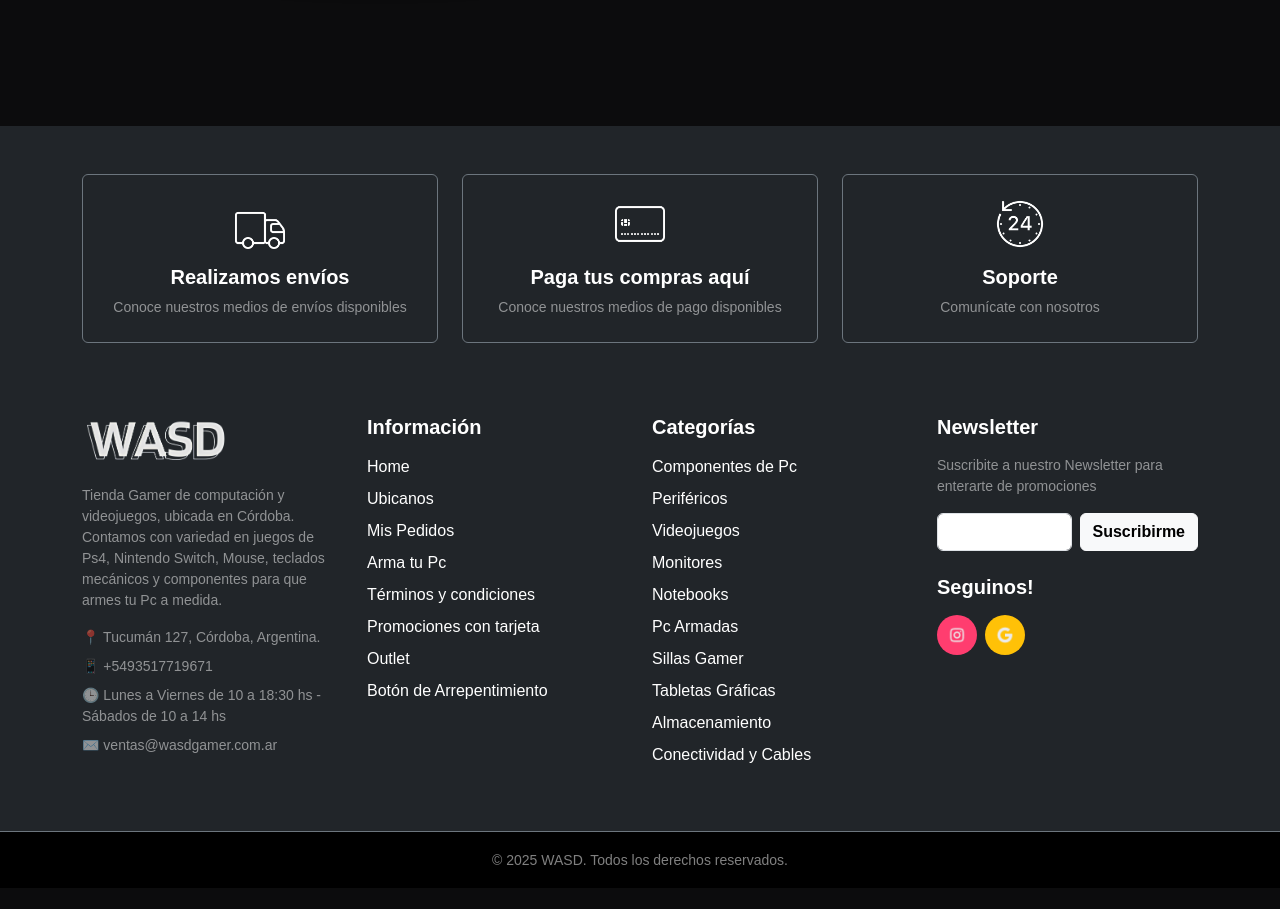
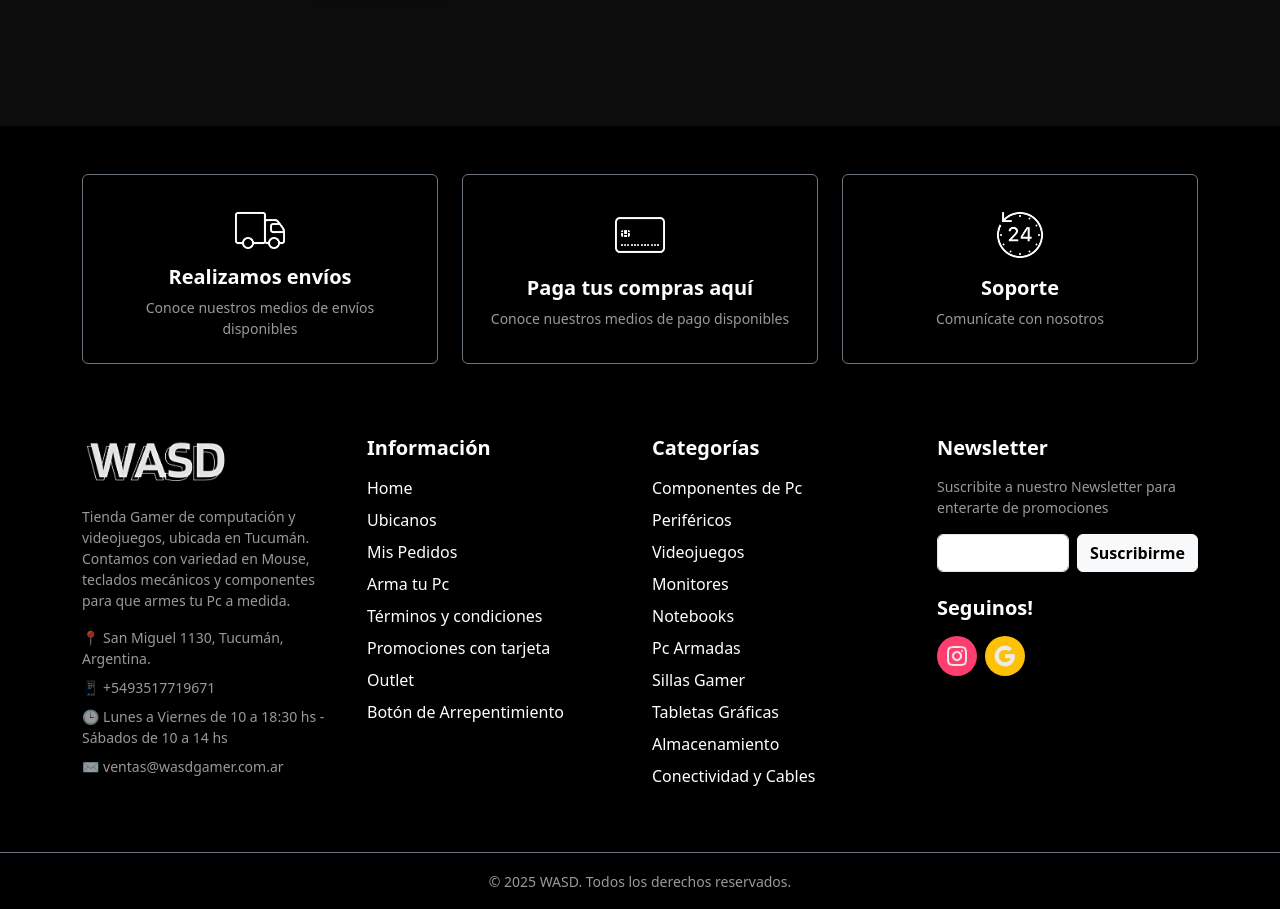
Before and after one commit to matiaspele/2FPS-Project, a React (Vite) app: page / in a window 1280 px wide. Shown: the part 722-1631 px from the top of the page. Before the commit the page ends 1610 px from the top, so only its background shows below. Built offline with nearby package versions, Linux system fonts and the light colour scheme.

Commit message:
se cambio el color del footer a uno mas uniforme y se agregaron hovers

```diff
--- a/src/components/footer.jsx
+++ b/src/components/footer.jsx
@@ -1,5 +1,8 @@
 import React from 'react';
 import { Link } from 'react-router-dom';
+
+
+import '../css/footer.css';
 
 
 import camionIcon from '../assets/camion.png';
@@ -11,16 +14,17 @@ import googleIcon from '../assets/icons8-logo-de-google-96.png';
 
 const Footer = () => {
   return (
-    <footer className="bg-dark text-white mt-5 pt-5" style={{ fontFamily: "'Poppins', sans-serif" }}>
+
+    <footer className="wasd-footer mt-5 pt-5">
       <div className="container">
 
-        {/*  SECCIÓN SUPERIOR  */}
+        {/*Iconos de servicio*/}
         <div className="row mb-5 text-center">
 
-          {/*  Envíos */}
+          {/* Envíos */}
           <div className="col-12 col-lg-4 mb-4">
             <div className="border border-secondary p-4 h-100 d-flex flex-column align-items-center justify-content-center rounded">
-              <img src={camionIcon} alt="Envíos" width="50" className="mb-3" style={{filter: 'invert(1)'}} />
+              <img src={camionIcon} alt="Envíos" width="50" className="mb-3 footer-icon-invert" />
               <h5 className="fw-bold">Realizamos envíos</h5>
               <small className="text-white-50">Conoce nuestros medios de envíos disponibles</small>
             </div>
@@ -29,134 +33,114 @@ const Footer = () => {
           {/* Pagos */}
           <div className="col-12 col-lg-4 mb-4">
             <div className="border border-secondary p-4 h-100 d-flex flex-column align-items-center justify-content-center rounded">
-              <img src={tarjetaIcon} alt="Pagos" width="50" className="mb-3" style={{filter: 'invert(1)'}} />
+              <img src={tarjetaIcon} alt="Pagos" width="50" className="mb-3 footer-icon-invert" />
               <h5 className="fw-bold">Paga tus compras aquí</h5>
               <small className="text-white-50">Conoce nuestros medios de pago disponibles</small>
             </div>
           </div>
 
-          {/* Soporte */}
+          {/*Soporte */}
           <div className="col-12 col-lg-4 mb-4">
             <div className="border border-secondary p-4 h-100 d-flex flex-column align-items-center justify-content-center rounded">
-              <img src={supportIcon} alt="Soporte 24hs" width="50" className="mb-3" style={{filter: 'invert(1)'}} />
+              <img src={supportIcon} alt="Soporte 24hs" width="50" className="mb-3 footer-icon-invert" />
               <h5 className="fw-bold">Soporte</h5>
               <small className="text-white-50">Comunícate con nosotros</small>
             </div>
           </div>
         </div>
 
-        {/* SECCIÓN PRINCIPAL DEL FOOTER  */}
+        {/* SECCIÓN PRINCIPAL */}
         <div className="row">
 
-          {/*  1 Contacto */}
+          {/*  1 Marca y Contacto */}
           <div className="col-12 col-md-3 mb-4">
-            {/* Logo WASD */}
             <div className="mb-3">
-
                 <img src={wasdLogo} alt="WASD Logo" width="150" />
             </div>
 
             <p className="small text-white-50">
-              Tienda Gamer de computación y videojuegos, ubicada en Córdoba.
-              Contamos con variedad en juegos de Ps4, Nintendo Switch, Mouse,
+              Tienda Gamer de computación y videojuegos, ubicada en Tucumán.
+              Contamos con variedad en  Mouse,
               teclados mecánicos y componentes para que armes tu Pc a medida.
             </p>
             <ul className="list-unstyled small text-white-50">
-              <li className="mb-2">📍 Tucumán 127, Córdoba, Argentina.</li>
+              <li className="mb-2">📍 San Miguel 1130, Tucumán, Argentina.</li>
               <li className="mb-2">📱 +5493517719671</li>
               <li className="mb-2">🕒 Lunes a Viernes de 10 a 18:30 hs - Sábados de 10 a 14 hs</li>
               <li className="mb-2">✉️ ventas@wasdgamer.com.ar</li>
             </ul>
           </div>
 
-          {/* Información */}
+          {/*  2 Información */}
           <div className="col-12 col-md-3 mb-4">
             <h5 className="fw-bold mb-3">Información</h5>
             <ul className="list-unstyled">
-
-              <li className="mb-2"><Link to="/" className="text-decoration-none text-white">Home</Link></li>
-              <li className="mb-2"><Link to="/ubicacion" className="text-decoration-none text-white">Ubicanos</Link></li>
-              <li className="mb-2"><Link to="/pedidos" className="text-decoration-none text-white">Mis Pedidos</Link></li>
-              <li className="mb-2"><Link to="/arma-tu-pc" className="text-decoration-none text-white">Arma tu Pc</Link></li>
-              <li className="mb-2"><Link to="/terminos" className="text-decoration-none text-white">Términos y condiciones</Link></li>
-              <li className="mb-2"><Link to="/promociones" className="text-decoration-none text-white">Promociones con tarjeta</Link></li>
-              <li className="mb-2"><Link to="/outlet" className="text-decoration-none text-white">Outlet</Link></li>
-              <li className="mb-2"><Link to="/arrepentimiento" className="text-decoration-none text-white">Botón de Arrepentimiento</Link></li>
+              <li className="mb-2"><Link to="#" className="text-decoration-none text-white lista-footer">Home</Link></li>
+              <li className="mb-2"><Link to="https://maps.app.goo.gl/56WfhzK5Br4McqYz6" className="text-decoration-none text-white lista-footer" target='blank_'>Ubicanos</Link></li>
+              <li className="mb-2"><Link to="" className="text-decoration-none text-white lista-footer">Mis Pedidos</Link></li>
+              <li className="mb-2"><Link to="" className="text-decoration-none text-white lista-footer">Arma tu Pc</Link></li>
+              <li className="mb-2"><Link to="" className="text-decoration-none text-white lista-footer">Términos y condiciones</Link></li>
+              <li className="mb-2"><Link to="" className="text-decoration-none text-white lista-footer">Promociones con tarjeta</Link></li>
+              <li className="mb-2"><Link to="" className="text-decoration-none text-white lista-footer">Outlet</Link></li>
+              <li className="mb-2"><Link to="" className="text-decoration-none text-white lista-footer">Botón de Arrepentimiento</Link></li>
             </ul>
           </div>
 
-          {/* Categorías */}
+          {/* 3 Categorías */}
           <div className="col-12 col-md-3 mb-4">
             <h5 className="fw-bold mb-3">Categorías</h5>
-            <ul className="list-unstyled">
-              <li className="mb-2"><Link to="/categoria/componentes" className="text-decoration-none text-white">Componentes de Pc</Link></li>
-              <li className="mb-2"><Link to="/categoria/perifericos" className="text-decoration-none text-white">Periféricos</Link></li>
-              <li className="mb-2"><Link to="/categoria/videojuegos" className="text-decoration-none text-white">Videojuegos</Link></li>
-              <li className="mb-2"><Link to="/categoria/monitores" className="text-decoration-none text-white">Monitores</Link></li>
-              <li className="mb-2"><Link to="/categoria/notebooks" className="text-decoration-none text-white">Notebooks</Link></li>
-              <li className="mb-2"><Link to="/categoria/pc-armadas" className="text-decoration-none text-white">Pc Armadas</Link></li>
-              <li className="mb-2"><Link to="/categoria/sillas" className="text-decoration-none text-white">Sillas Gamer</Link></li>
-              <li className="mb-2"><Link to="/categoria/tabletas" className="text-decoration-none text-white">Tabletas Gráficas</Link></li>
-              <li className="mb-2"><Link to="/categoria/almacenamiento" className="text-decoration-none text-white">Almacenamiento</Link></li>
-              <li className="mb-2"><Link to="/categoria/conectividad" className="text-decoration-none text-white">Conectividad y Cables</Link></li>
+            <ul className="list-unstyled ">
+              <li className="mb-2"><Link id="#lista-footer" to="" className="text-decoration-none text-white lista-footer">Componentes de Pc</Link></li>
+              <li className="mb-2"><Link to="" className="text-decoration-none text-white lista-footer">Periféricos</Link></li>
+              <li className="mb-2"><Link to="" className="text-decoration-none text-white lista-footer">Videojuegos</Link></li>
+              <li className="mb-2"><Link to="" className="text-decoration-none text-white lista-footer">Monitores</Link></li>
+              <li className="mb-2"><Link to="" className="text-decoration-none text-white lista-footer">Notebooks</Link></li>
+              <li className="mb-2"><Link to="" className="text-decoration-none text-white lista-footer">Pc Armadas</Link></li>
+              <li className="mb-2"><Link to="" className="text-decoration-none text-white lista-footer">Sillas Gamer</Link></li>
+              <li className="mb-2"><Link to="" className="text-decoration-none text-white lista-footer">Tabletas Gráficas</Link></li>
+              <li className="mb-2"><Link to="" className="text-decoration-none text-white lista-footer">Almacenamiento</Link></li>
+              <li className="mb-2"><Link to="" className="text-decoration-none text-white lista-footer">Conectividad y Cables</Link></li>
             </ul>
           </div>
 
-          {/* Newsletter*/}
+          {/*  4 Newsletter */}
           <div className="col-12 col-md-3 mb-4">
             <h5 className="fw-bold mb-3">Newsletter</h5>
             <p className="small text-white-50">Suscribite a nuestro Newsletter para enterarte de promociones</p>
             <form className="d-flex mb-4">
               <input type="email" className="form-control me-2" placeholder="Email..." />
-
               <button className="btn btn-light fw-bold" type="submit">Suscribirme</button>
             </form>
 
             <h5 className="fw-bold mb-3">Seguinos!</h5>
             <div className="d-flex gap-2 mb-3">
 
-               {/* Instagram */}
               <a
                 href="https://instagram.com"
                 target="_blank"
                 rel="noreferrer"
-                className="d-flex align-items-center justify-content-center"
-                style={{
-                  width: '40px',
-                  height: '40px',
-                  backgroundColor: '#ff3d6f',
-                  borderRadius: '50%',
-                }}
+                className="social-icon-circle social-instagram"
               >
-                 <img src={instagramIcon} alt="Instagram" width="22" />
+                 <img src={instagramIcon} alt="Instagram" width="32" />
               </a>
 
-               {/* Google*/}
               <a
                 href="https://google.com"
                 target="_blank"
                 rel="noreferrer"
-                className="d-flex align-items-center justify-content-center"
-                style={{
-                  width: '40px',
-                  height: '40px',
-                  backgroundColor: '#ffc107',
-                  borderRadius: '50%',
-                }}
+                className="social-icon-circle social-google"
               >
-                 <img src={googleIcon} alt="Google" width="22" />
+                 <img src={googleIcon} alt="Google" width="30" />
               </a>
 
             </div>
-
 
           </div>
 
         </div>
       </div>
 
-      {/* Copy */}
-      <div className="text-center py-3 bg-black mt-4 border-top border-secondary">
+      <div className="text-center py-3 border-top border-secondary mt-4">
         <small className="text-white-50">© 2025 WASD. Todos los derechos reservados.</small>
       </div>
     </footer>
--- a/src/css/footer.css
+++ b/src/css/footer.css
@@ -0,0 +1,46 @@
+
+.wasd-footer {
+    background-color: #000000 !important;
+    color: #ffffff;
+    font-family: 'Poppins', system-ui, -apple-system, sans-serif;
+}
+
+
+.footer-icon-invert {
+    filter: invert(1) brightness(1.5);
+}
+
+
+.wasd-footer .text-white-50 {
+    color: rgba(255, 255, 255, 0.6) !important;
+}
+
+/*  círculos redes sociales */
+.social-icon-circle {
+    width: 40px;
+    height: 40px;
+    border-radius: 50%;
+    display: flex;
+    align-items: center;
+    justify-content: center;
+    transition: transform 0.2s ease, opacity 0.2s ease;
+}
+
+/* Efecto hover suave */
+.social-icon-circle:hover {
+    transform: scale(1.1);
+    opacity: 0.9;
+}
+
+.social-instagram {
+    background-color: #ff3d6f;
+}
+
+.social-google {
+    background-color: #ffc107;
+}
+
+.lista-footer:hover{
+    transition: 0.5s;
+    opacity: 0.5;
+}
```
